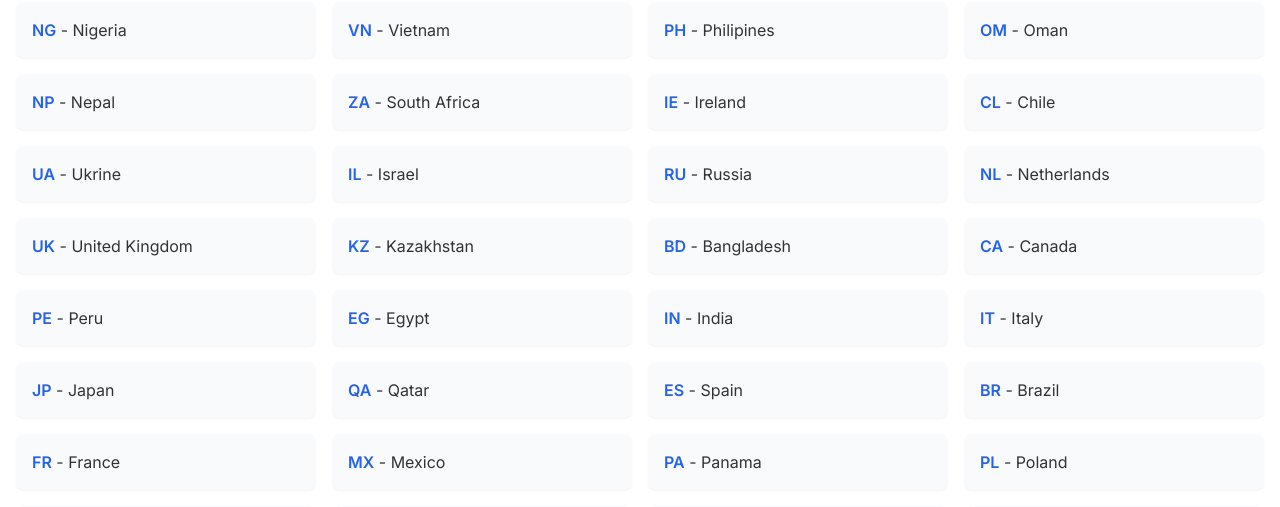
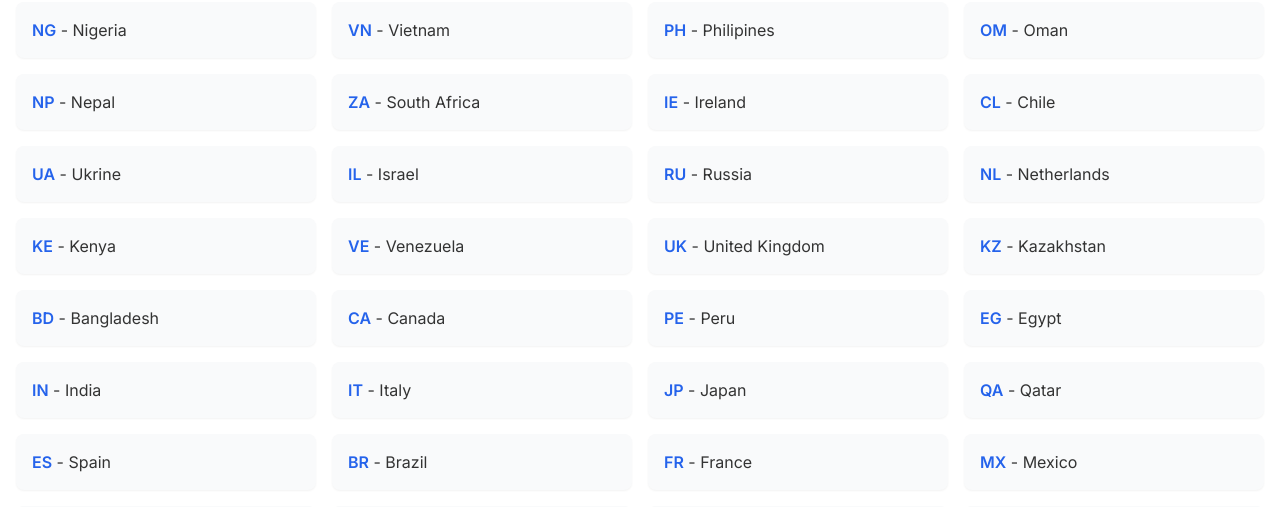
Before and after one commit to abirxdhack/Fake-Address-Gen, a Flask app: page / in a window 1280 px wide. Shown: the part 1867-2374 px from the top of the page. Run offline with Flask 3, Linux system fonts and the light colour scheme; some libraries are stand-ins or nearby versions.

Commit message:
Update status.html

```diff
--- a/templates/status.html
+++ b/templates/status.html
@@ -90,6 +90,8 @@
                     <option value="IN">India (IN)</option>
                     <option value="IT">Italy (IT)</option>
                     <option value="JP">Japan (JP)</option>
+					<option value="KE">Kenya (KE)</option>
+					<option value="VE">Venezuela (VE)</option>
                     <option value="QA">Qatar (QA)</option>
                     <option value="ES">Spain (ES)</option>
                     <option value="BR">Brazil (BR)</option>
@@ -237,6 +239,12 @@
                 </div>
 				<div class="bg-gray-50 p-4 rounded-lg shadow-sm hover:shadow-md transition">
                     <span class="font-semibold text-blue-600">NL</span> - Netherlands
+                </div>
+				<div class="bg-gray-50 p-4 rounded-lg shadow-sm hover:shadow-md transition">
+                    <span class="font-semibold text-blue-600">KE</span> - Kenya
+                </div>
+				<div class="bg-gray-50 p-4 rounded-lg shadow-sm hover:shadow-md transition">
+                    <span class="font-semibold text-blue-600">VE</span> - Venezuela
                 </div>
                 <div class="bg-gray-50 p-4 rounded-lg shadow-sm hover:shadow-md transition">
                     <span class="font-semibold text-blue-600">UK</span> - United Kingdom
```
